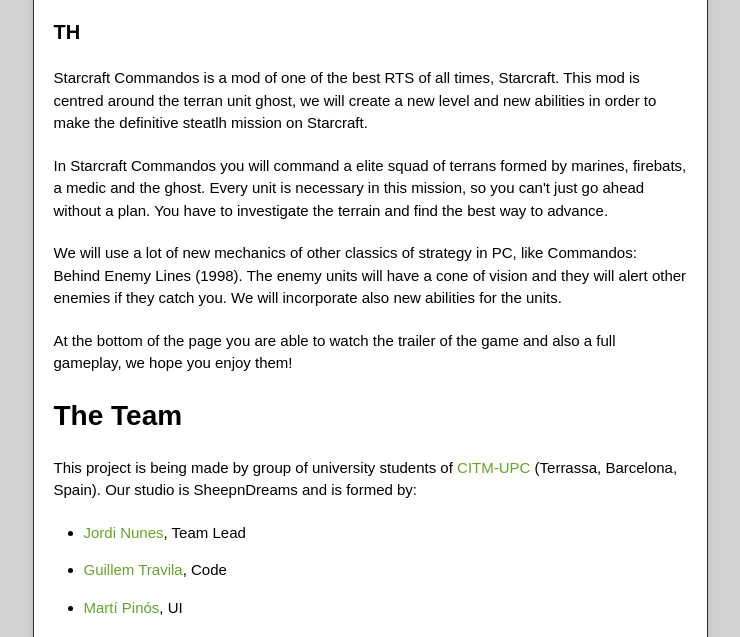
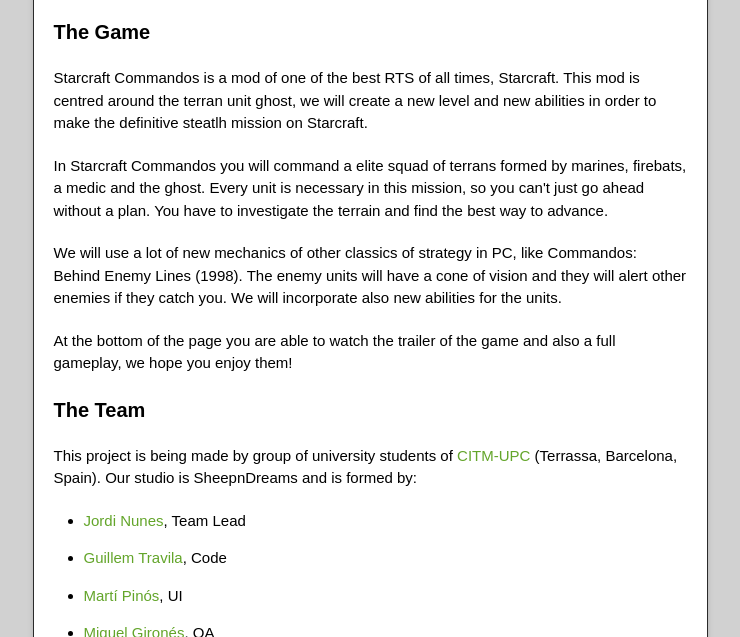
Before and after one commit to Arnaldvm/tryouts, a plain HTML site: page index.html in a window 1280 px wide. Shown: the part 582-1219 px from the top of the page, without its empty margins (270-1010 px from the left). Drawn offline with nearby package versions, Linux system fonts and the light colour scheme.

```diff
--- a/index.html
+++ b/index.html
@@ -39,7 +39,7 @@
           <p><img src="http://i.imgur.com/YHUUhb0.png" alt=""></p>
 
 <h3>
-<a id="th" class="anchor" href="#th" aria-hidden="true"><span aria-hidden="true" class="octicon octicon-link"></span></a>TH</h3>
+<a id="the-game" class="anchor" href="#the-game" aria-hidden="true"><span aria-hidden="true" class="octicon octicon-link"></span></a>The Game</h3>
 
 <p>Starcraft Commandos is a mod of one of the best RTS of all times, Starcraft. This mod is centred around the terran unit ghost, we will create a new level and new abilities in order to make the definitive steatlh mission on Starcraft.</p>
 
@@ -49,8 +49,8 @@
 
 <p>At the bottom of the page you are able to watch the trailer of the game and also a full gameplay, we hope you enjoy them!</p>
 
-<h1>
-<a id="the-team" class="anchor" href="#the-team" aria-hidden="true"><span aria-hidden="true" class="octicon octicon-link"></span></a>The Team</h1>
+<h3>
+<a id="the-team" class="anchor" href="#the-team" aria-hidden="true"><span aria-hidden="true" class="octicon octicon-link"></span></a>The Team</h3>
 
 <p>This project is being made by group of university students of <a href="http://www.citm.upc.edu/">CITM-UPC</a> (Terrassa, Barcelona, Spain). Our studio is SheepnDreams and is formed by:</p>
 
```
Also changed, not shown: params.json (+1 -1 lines).
